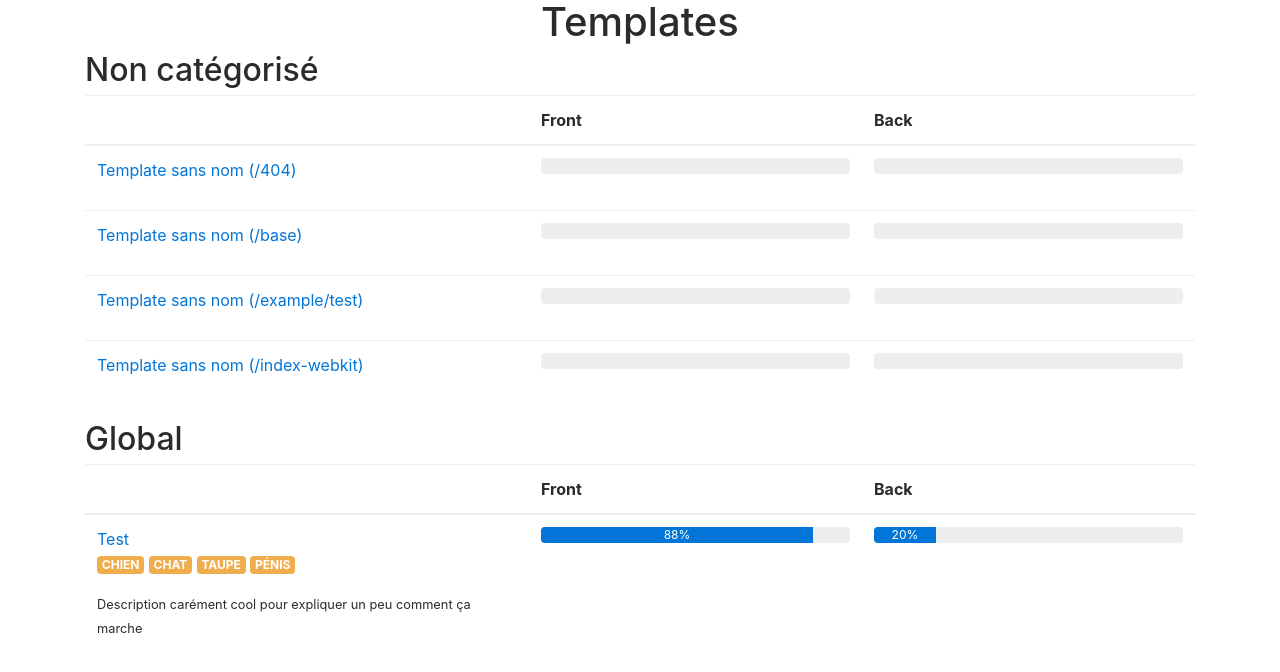
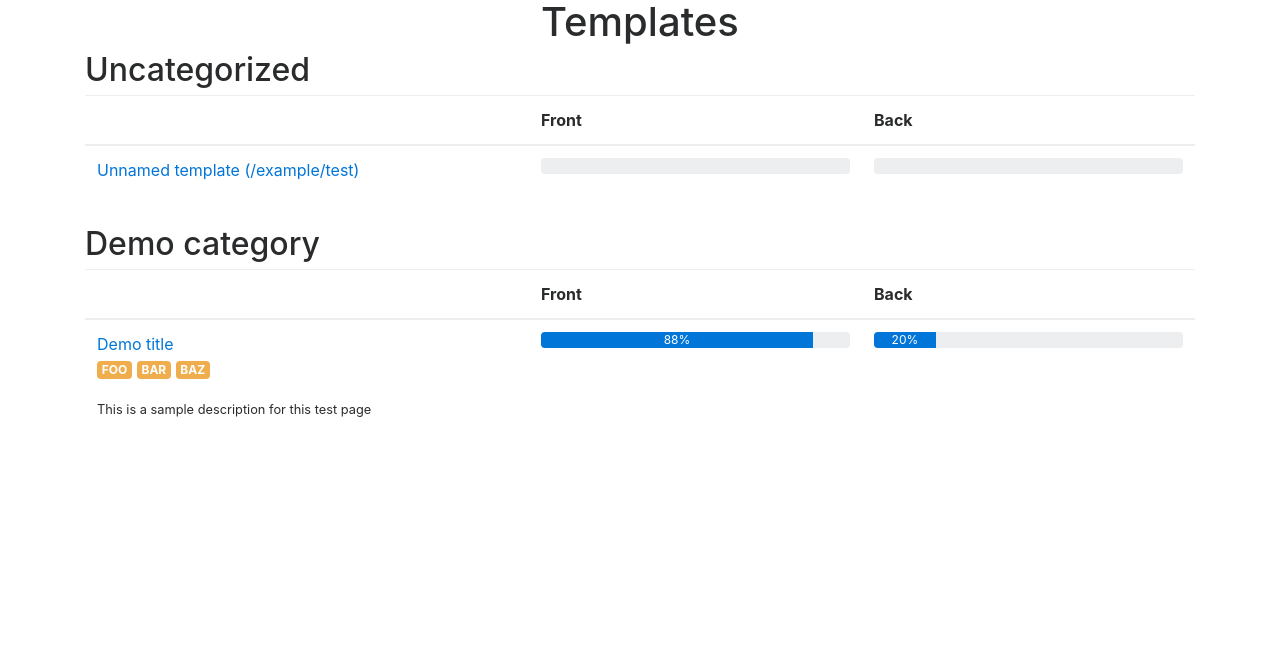
Before and after one commit to umanit/webkit, a PHP site: page / in a window 1280 px wide. Shown: the top 672 px of the page. Run offline with PHP 8.4, Linux system fonts and the light colour scheme; some libraries are stand-ins or nearby versions.

Commit message:
Upate routing
    - remove apache dependency
    - add simple custom routing
    - translate to english only
    - remove system templates to dedicated src folder
    - exclude base template from listing
    - update gitignore

```diff
--- a/index.php
+++ b/index.php
@@ -13,7 +13,7 @@ use Umanit\Webkit\DocumentedTemplate;
 
 CONST PATH = 'templates';
 
-$loader = new Twig_Loader_Filesystem(PATH);
+$loader = new Twig_Loader_Filesystem([PATH, 'src/views']);
 $twig   = new Twig_Environment($loader, [
     'auto_reload' => true,
     'debug'       => true,
@@ -26,49 +26,61 @@ $assetVersions = [
 ];
 
 // Simulation de la fonction `asset()` de Bolt
-$twig->addFunction(new \Twig_SimpleFunction('asset', function ($asset) use ($assetVersions) {
-    $assetName    = explode('.', $asset);
-    $assetVersion = $assetVersions[end($assetName)];
-
-    return sprintf('/theme/adn-ouest/%s?v'.$assetVersion, ltrim($asset, '/'));
+$twig->addFunction(new \Twig_SimpleFunction('asset', function ($asset) {
+    return sprintf('/%s', ltrim($asset, '/'));
 }));
 
 // Simulation de la fonction 'trans' de Symfony
-$twig->addFilter(new \Twig_SimpleFilter('trans', function($str){
+$twig->addFilter(new \Twig_SimpleFilter('trans', function ($str) {
     return $str;
 }));
 
-// Pour accéder à un template, remplir le paramètre t dans l'URL par le nom du template (sans extension) voulu.
-if (isset($_GET['template'])) {
-    $templateName = $_GET['template'];
-    $directory    = $_GET['directory'] ?? '';
+// Basic routing if a route is provided
+$path = explode('/', trim(parse_url($_SERVER["REQUEST_URI"], PHP_URL_PATH), '/'));
+if ($path[0] !== '') {
+    $templateName = array_pop($path);
+
+    $directory = '';
+    foreach ($path as $dir) {
+        $directory .= $dir.'/';
+    }
 
     try {
         print $twig->render($directory.'/'.$templateName.'.html.twig');
     } catch (Twig_Error_Loader $e) {
         print $twig->render('404.html.twig', [
-            'error_text' => 'Le template <code>'.$templateName.'</code> n\'existe pas.</br>
-		     Stacktrace : </br><code>'.$e.'</code>',
+            'error_text' => sprintf(
+                "<code>%s</code> template does not exist.</br> Stacktrace: </br><code>%s</code>",
+                $templateName,
+                $e
+            ),
         ]);
     }
-} else {
-    // Récupération des templates
+} else { // Display template listing if no route is provided
     $paths = $loader->getPaths();
+
     $files = DocumentedTemplate::parseDirectory(reset($paths));
 
-    // Création des DocumentTemplate
+    // DocumentTemplate creation
     $categories = [];
     foreach ($files as $filePath) {
+        $arrayPath = explode('/', trim($filePath, '/'));
+        $prefix = substr(array_pop($arrayPath), 0, 1);
+        $extension = substr($filePath, -4, 4);
+        $isBaseTemplate = strstr($filePath, 'base') !== false;
+        // Ignore files starting with "_", base template and not a twig files
+        if ( $prefix !== '_' && $extension === 'twig' && !$isBaseTemplate) {
             $template = new DocumentedTemplate($filePath);
-        $uri = str_replace(
+            $uri      = str_replace(
                 '.html.twig',
                 '',
                 str_replace(__DIR__.'/'.PATH, '', $filePath)
             );
 
             $template->setUri($uri);
-        $categories[strtolower($template->category)][] = $template;
+            $categories[ucfirst($template->category)][] = $template;
+        }
     }
 
-    print $twig->render('index-webkit.html.twig', [ 'categories' => $categories]);
+    print $twig->render('index-webkit.html.twig', ['categories' => $categories]);
 }
--- a/src/DocumentedTemplate.php
+++ b/src/DocumentedTemplate.php
@@ -57,8 +57,8 @@ class DocumentedTemplate
     {
         $fileContent = file_get_contents($this->filePath);
         $propAccess  = PropertyAccess::createPropertyAccessor();
-        if (preg_match("/{#(.|\n)*#}/", $fileContent, $matches)) {
-            if (preg_match_all("/@([A-Za-z\-]*): (.*)/", reset($matches), $commentStrings)) {
+        if (preg_match("/^{#.*?#}/s", $fileContent, $matches)) {
+            if (preg_match_all("/@([A-Za-z\-]*):(.*)/", reset($matches), $commentStrings)) {
                 // Set des propriétés
                 foreach ($commentStrings[1] as $key => $property) {
                     $value = $commentStrings[2][$key];
--- a/templates/404.html.twig
+++ b/src/views/404.html.twig
@@ -1,4 +1,4 @@
-{% extends 'base.html.twig' %}
+{% extends '../../templates/base.html.twig' %}
 
 {% block body %}
     {{ error_text|raw }}
--- a/templates/index-webkit.html.twig
+++ b/src/views/index-webkit.html.twig
@@ -8,7 +8,6 @@
     <link rel="stylesheet" href="https://maxcdn.bootstrapcdn.com/bootstrap/4.0.0-beta.3/css/bootstrap.min.css"
           integrity="sha384-Zug+QiDoJOrZ5t4lssLdxGhVrurbmBWopoEl+M6BdEfwnCJZtKxi1KgxUyJq13dy"
           crossorigin="anonymous">
-    <script src="https://ajax.googleapis.com/ajax/libs/jquery/1.12.2/jquery.min.js"></script>
     <style>
         ul {
             margin-bottom: 0;
@@ -19,18 +18,16 @@
 <body>
 <h1 class="text-center">Templates</h1>
 <div class="container">
-    {#<p>Accéder au <a href="../theme/adn-ouest/assets/build/styleguide/index.html">guide de style</a>.</p>#}
-
     <div class="wrapper">
         {% for category_name, category in categories %}
 
-            <h2>{{ category_name ? category_name|capitalize : 'Non catégorisé' }}</h2>
+            <h2>{{ category_name ? category_name|trim|capitalize : 'Uncategorized' }}</h2>
 
             <table class="table">
                 {% for template in category %}
                     <tr>
                         <td width="40%">
-                            <a href="{{ template.uri }}">{{ template.title ? template.title : 'Template sans nom ('~ template.uri~')' }}</a>
+                            <a href="{{ template.uri }}">{{ template.title ? template.title : 'Unnamed template ('~ template.uri~')' }}</a>
                             <p>
                                 {% for tag in template.tags %}
                                     <small class="badge badge-warning">{{ tag|upper }}</small>
--- a/templates/test.html.twig
+++ b/templates/test.html.twig
@@ -1,10 +1,10 @@
 {#
-    @title: Test
-    @category: Global
-    @description: Description carément cool pour expliquer un peu comment ça marche
+    @title: Demo title
+    @category: Demo category
+    @description: This is a sample description for this test page
     @progressFront: 88%
     @progressBack: 20%
-    @tags: chien, chat, taupe, pénis
+    @tags: foo, bar, baz
 #}
 {% extends 'base.html.twig' %}
 
```
Also changed, not shown: docker-compose.yaml (+3 -26 lines), .htaccess (deleted), 1 other file. Lines whose indentation alone changed are shown as unchanged.
